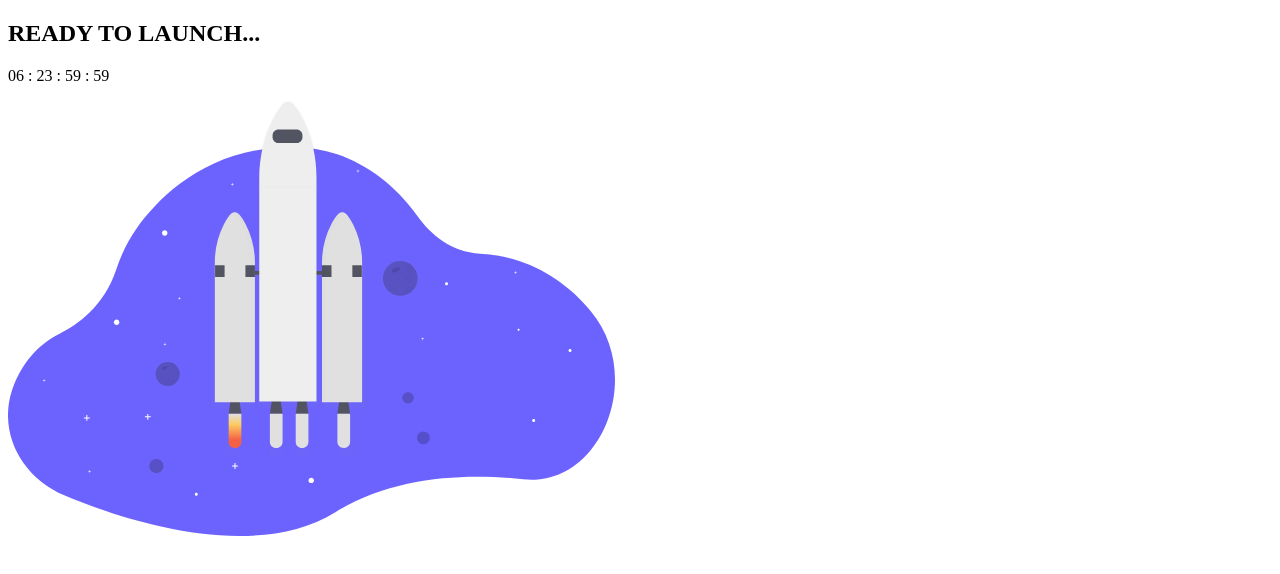
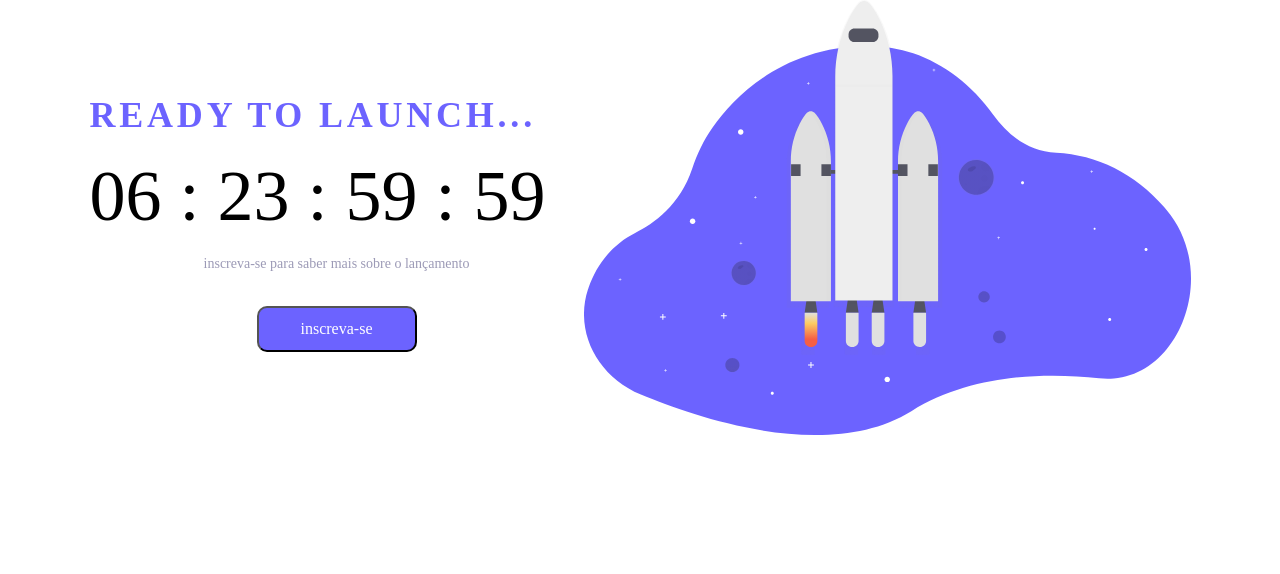
Before and after one commit to alissonmds00/Countdown, a plain HTML site: page index.html in a window 1280 px wide. Drawn offline with Linux system fonts and the light colour scheme.

Commit message:
feat: adicionada a base html + css

```diff
--- a/index.html
+++ b/index.html
@@ -4,20 +4,24 @@
     <meta charset="UTF-8">
     <meta http-equiv="X-UA-Compatible" content="IE=edge">
     <meta name="viewport" content="width=device-width, initial-scale=1.0">
+    <link rel="stylesheet" href="style.css">
     <title>Countdown</title>
 </head>
 <body>
     <main>
         <div id="contagem">
             <h2 id="titulo">READY TO LAUNCH...</h2>
-            <p>
+            <p class="cont">
                 <span id="dia" class="cont">06</span> :
                 <span id="hora" class="cont">23</span> :
                 <span id="mins" class="cont">59</span> :
-                <span id="segs" class="class">59</span>
+                <span id="segs" class="cont">59</span>
             </p>
-            <img src="images/rocket.svg" alt="">
-
+            <h3 id="frase">inscreva-se para saber mais sobre o lançamento</h3>
+            <input type="button" value="inscreva-se" id="button">
+        </div>
+        <div id="background">
+            <img id="bg" src="images/rocket.svg" alt="">
         </div>
     </main>
     <script src="script.js"></script>
--- a/style.css
+++ b/style.css
@@ -0,0 +1,73 @@
+:root {
+    --black: #4D4C59;
+    --purple: #6C63FF;
+    --light-grey: #C8C8C8;
+    --text-color: #9C9AB6;
+}
+
+* {
+    font: 65.3%;
+    margin: 0;
+}
+
+main {
+    display: flex;
+    margin: 0 auto;
+    justify-content: center;
+    align-items: center;
+}
+
+#titulo {
+    font-family: 'Poppins';
+    font-style: normal;
+    font-weight: 700;
+    font-size: 36px;
+    line-height: 54px;
+
+    letter-spacing: 0.105em;
+    text-transform: uppercase;
+
+    color: #6C63FF;
+}
+
+#frase {
+    display: flex;
+    font-family: 'Poppins';
+    font-style: normal;
+    font-weight: 400;
+    font-size: 14px;
+    line-height: 21px;
+    padding-top: 2rem;
+    justify-content: center;
+    color: #9C9AB6;
+}
+
+.cont {
+    width: 494px;
+    height: 79px;
+
+    font-family: 'Poppins';
+    font-style: normal;
+    font-weight: 400;
+    font-size: 72px;
+    line-height: 108px;
+}
+
+#button {
+    display: flex;
+    width: 160px;
+    height: 46px;
+    background-color: #6C63FF;
+    border-radius: 10px;
+    margin: 0 auto;
+    justify-content: center;
+    margin-top: 2rem;
+    align-items: center;
+    font-family: 'Poppins';
+    font-style: normal;
+    font-weight: 400;
+    font-size: 16px;
+    line-height: 24px;
+
+    color: #FFFFFF;
+}
```
Also changed, not shown: images/bottom-image.svg (deleted), images/top-image.svg (deleted).
